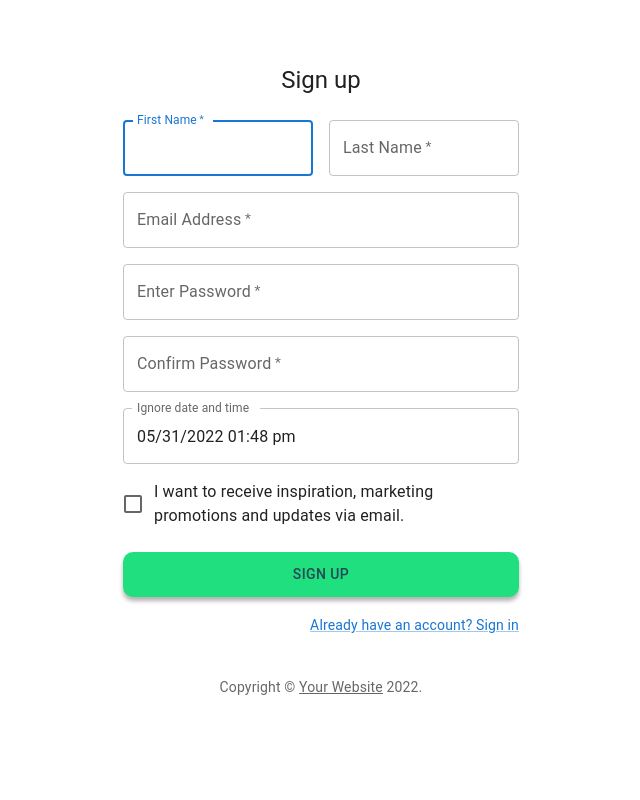
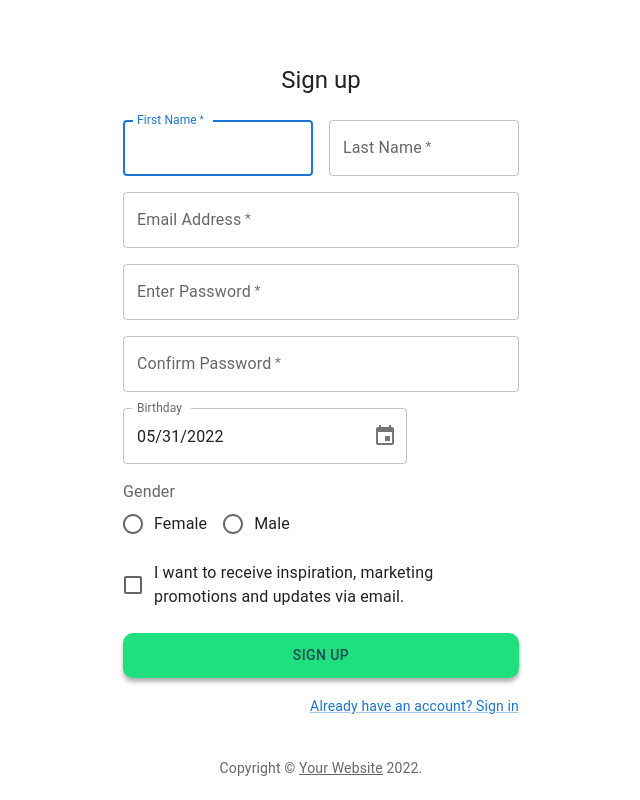
Before and after one commit to Russ0506/chat-random-client-fe, a React (Create React App) app: page /register in a window 1280 px wide. Shown: the whole page, without its empty margins (319-959 px from the left). Built offline with nearby package versions, Linux system fonts and the light colour scheme.

Commit message:
add datepicker and gender

```diff
--- a/src/views/pages/register/Register.js
+++ b/src/views/pages/register/Register.js
@@ -6,7 +6,6 @@ import Avatar from '@mui/material/Avatar';
 import Button from '@mui/material/Button';
 import CssBaseline from '@mui/material/CssBaseline';
 import TextField from '@mui/material/TextField';
-import FormControlLabel from '@mui/material/FormControlLabel';
 import Checkbox from '@mui/material/Checkbox';
 import Link from '@mui/material/Link';
 import Grid from '@mui/material/Grid';
@@ -19,10 +18,16 @@ import { DateTimePicker } from '@mui/x-date-pickers/DateTimePicker'
 import { AdapterDateFns } from '@mui/x-date-pickers/AdapterDateFns';
 import { LocalizationProvider } from '@mui/x-date-pickers/LocalizationProvider';
 import DateFnsUtils from '@date-io/date-fns';
-
+import { DesktopDatePicker } from '@mui/x-date-pickers/DesktopDatePicker';
 import { createTheme, ThemeProvider } from '@mui/material/styles';
 import { GRP_COLOR, FONT_SIZE, LINE_HEIGHT, FONT_WEIGHT, BORDER_RADIUS, BOX_SHADOW } from "../../../constant/css_constant"
 import Stack from '@mui/material/Stack'
+import { DatePicker } from "@material-ui/pickers";
+import Radio from '@mui/material/Radio';
+import RadioGroup from '@mui/material/RadioGroup';
+import FormControlLabel from '@mui/material/FormControlLabel';
+import FormControl from '@mui/material/FormControl';
+import FormLabel from '@mui/material/FormLabel';
 
 function Copyright(props) {
   return (
@@ -57,7 +62,7 @@ export default function SignUp(props) {
 
     dispatch(register(
       {
-        user: { first_name: data.get("firstName"), last_name: data.get("lastName"), birthday: "06/02/2000", email: data.get("email"), password: data.get("password"), gender: 1 }
+        user: { first_name: data.get("firstName"), last_name: data.get("lastName"), birthday: data.get("birthday"), email: data.get("email"), password: data.get("password"), gender: data.get("gender") }
       }
     ))
       .unwrap()
@@ -156,44 +161,35 @@ export default function SignUp(props) {
             <Grid item xs={12} >
 
               <LocalizationProvider dateAdapter={AdapterDateFns}>
-                <Stack spacing={3}>
-                  <DateTimePicker
-                    renderInput={(params) => <TextField {...params} />}
-                    label="Ignore date and time"
-                    value={value}
-                    onChange={(newValue) => {
-                      setValue(newValue);
-                    }}
-                    minDateTime={new Date()}
-                  />
-
-                </Stack>
-              </LocalizationProvider>
-
-              {/* <LocalizationProvider dateAdapter={AdapterDateFns}> */}
-              {/* <DatePicker
-                  views={['day']}
-                  label="Just date"
+                <DesktopDatePicker
+                  label="Birthday"
                   value={value}
+                  minDate={new Date('1920-01-01')}
                   onChange={(newValue) => {
                     setValue(newValue);
                   }}
-                  renderInput={(params) => <TextField {...params} helperText={null} />}
-                /> */}
-              {/* </LocalizationProvider> */}
+                  renderInput={(params) => <TextField {...params} />}
+                  id="birthday"
+                  name="birthday"
+                />
+
+              </LocalizationProvider>
             </Grid>
-            {/* <Grid item xs={12} >
-                <LocalizationProvider dateAdapter={AdapterDateFns}>
-                  <DatePicker
-                    label="Basic example"
-                    value={value}
-                    onChange={(newValue) => {
-                      setValue(newValue);
-                    }}
-                    renderInput={(params) => <TextField {...params} />}
-                  />
-                </LocalizationProvider>
-              </Grid> */}
+
+            <Grid item xs={12} >
+              <FormControl>
+                <FormLabel id="demo-row-radio-buttons-group-label">Gender</FormLabel>
+                <RadioGroup
+                  row
+                  aria-labelledby="demo-row-radio-buttons-group-label"
+                  name="gender"
+                  id="gender"
+                >
+                  <FormControlLabel value="female" control={<Radio />} label="Female" />
+                  <FormControlLabel value="male" control={<Radio />} label="Male" />
+                </RadioGroup>
+              </FormControl>
+            </Grid>
 
             <Grid item xs={12}>
               <FormControlLabel
```
